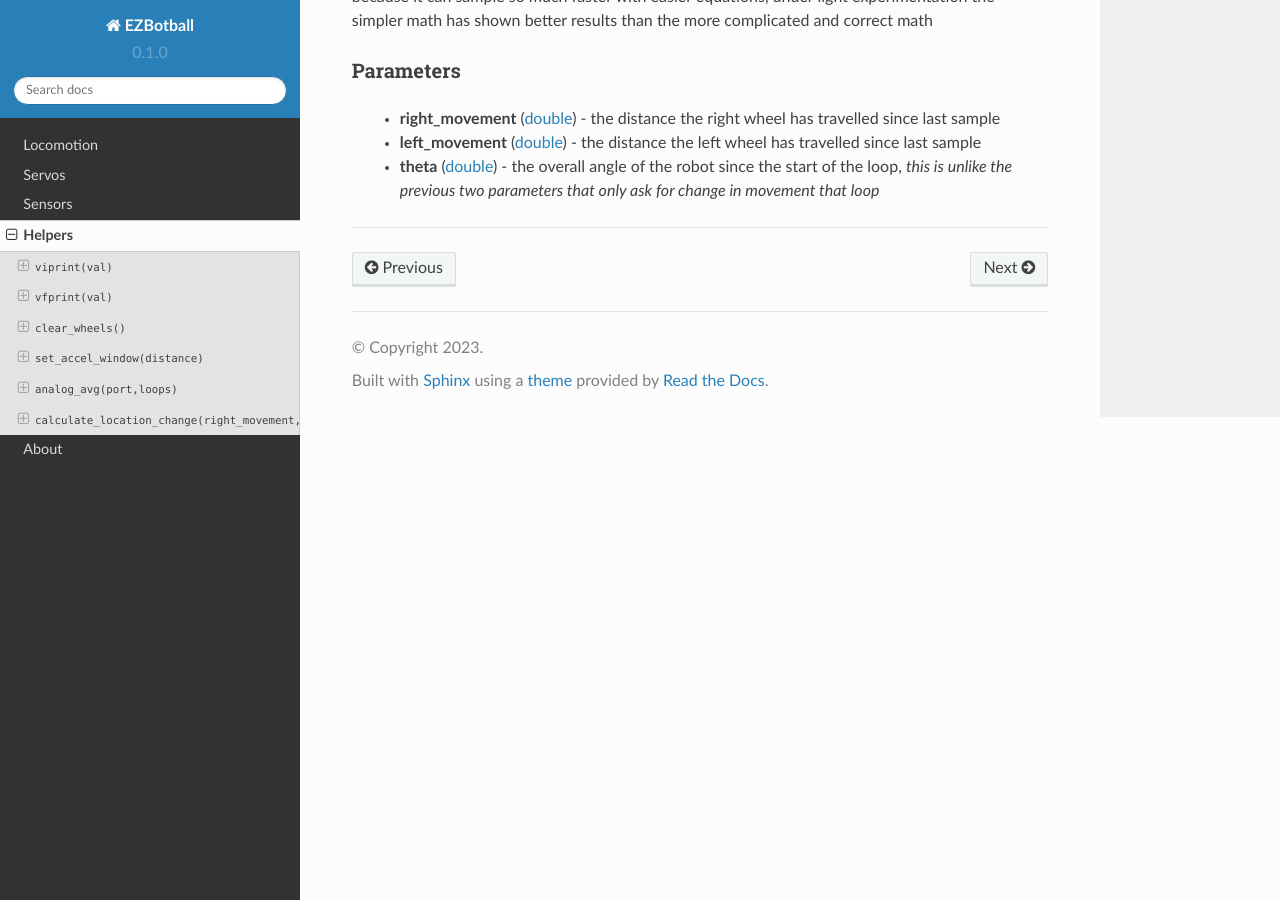
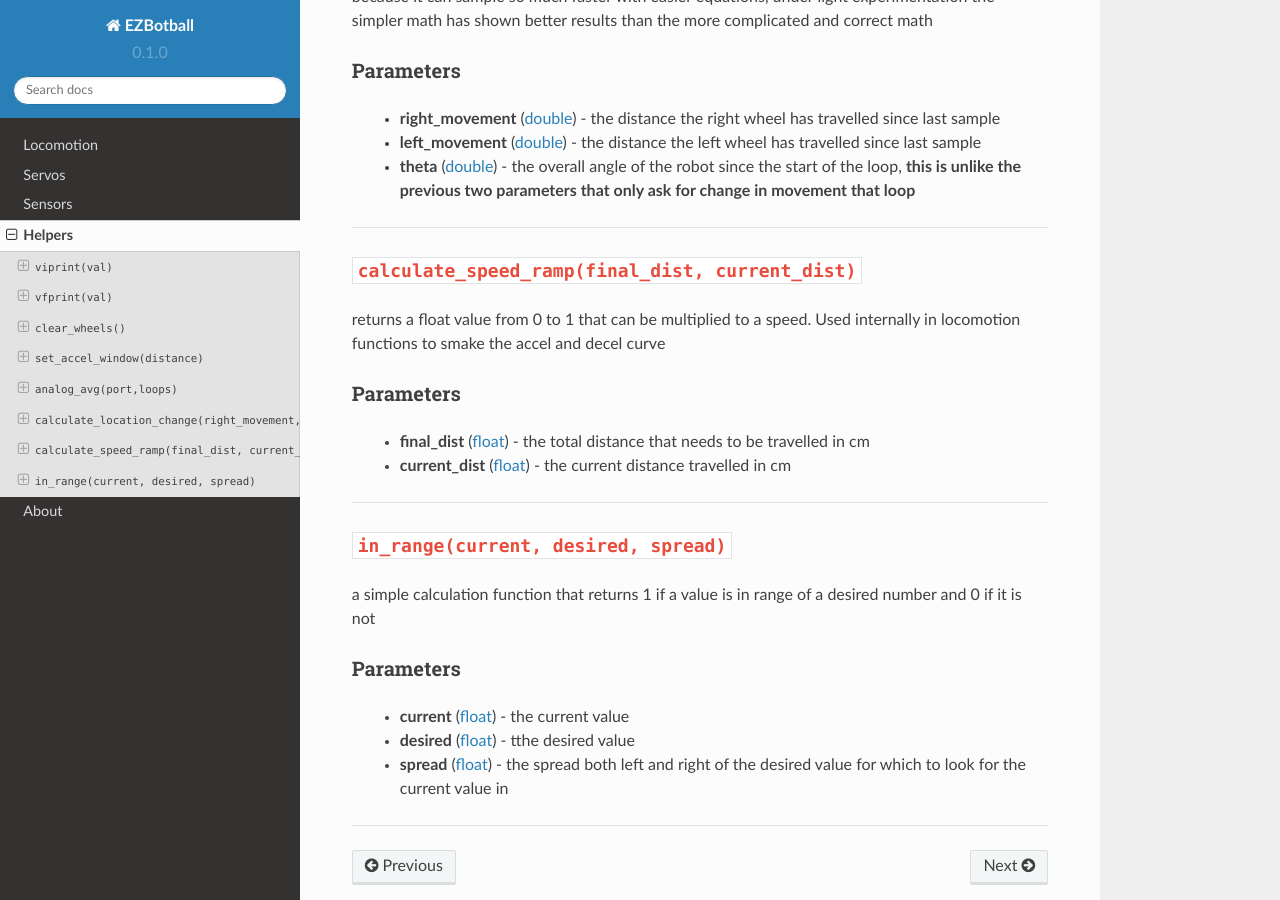
Before and after one commit to EZBotball/API, a Sphinx documentation site: the page built from docs/source/helpers.rst, in a window 1280 px wide and 900 px high, scrolled down 1540 px. Built offline with Sphinx 7.4.7 and the Read the Docs theme 2.0.0, drawn with Linux system fonts in a browser that asks for light colours.

Commit message:
added all current helper functions. More added soon

```diff
--- a/docs/source/helpers.rst
+++ b/docs/source/helpers.rst
@@ -81,13 +81,39 @@ Parameters
 ^^^^^^^^^^
    * **right_movement** (`double`_) - the distance the right wheel has travelled since last sample
    * **left_movement** (`double`_) - the distance the left wheel has travelled since last sample
-   * **theta** (`double`_) - the overall angle of the robot since the start of the loop, *this is unlike the previous two parameters that only ask for change in movement that loop*
+   * **theta** (`double`_) - the overall angle of the robot since the start of the loop, **this is unlike the previous two parameters that only ask for change in movement that loop**
 
 .. raw:: html
 
    <hr>
 
+``calculate_speed_ramp(final_dist, current_dist)``
+---------------------------
+returns a float value from 0 to 1 that can be multiplied to a speed. Used internally in locomotion functions
+to smake the accel and decel curve
 
+Parameters
+^^^^^^^^^^
+   * **final_dist** (`float`_) - the total distance that needs to be travelled in cm
+   * **current_dist** (`float`_) - the current distance travelled in cm
+
+.. raw:: html
+
+   <hr>
+
+``in_range(current, desired, spread)``
+---------------------------
+a simple calculation function that returns 1 if a value is in range of a desired number and 0 if it is not
+
+Parameters
+^^^^^^^^^^
+   * **current** (`float`_) - the current value
+   * **desired** (`float`_) - tthe desired value
+   * **spread** (`float`_) - the spread both left and right of the desired value for which to look for the current value in
+
+.. raw:: html
+
+   <hr>
 
 
 .. _int: https://devdocs.io/c/language/types
```
